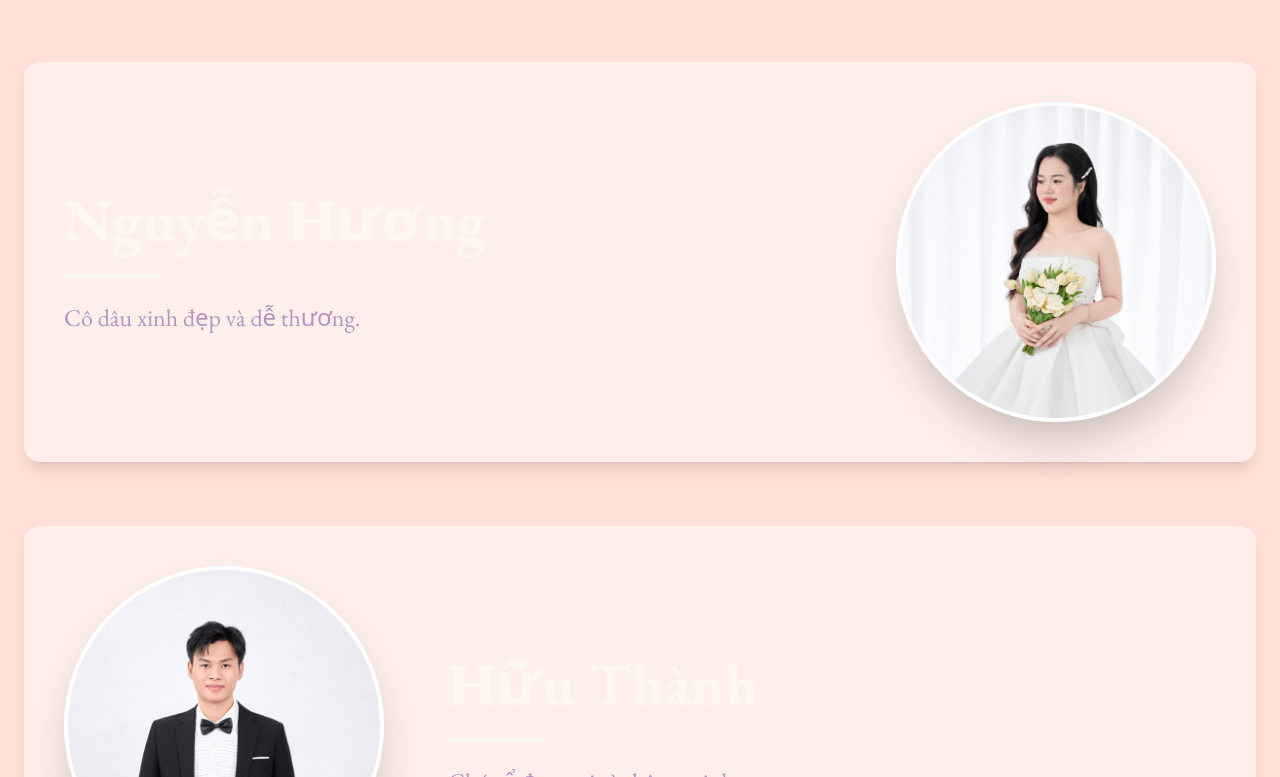
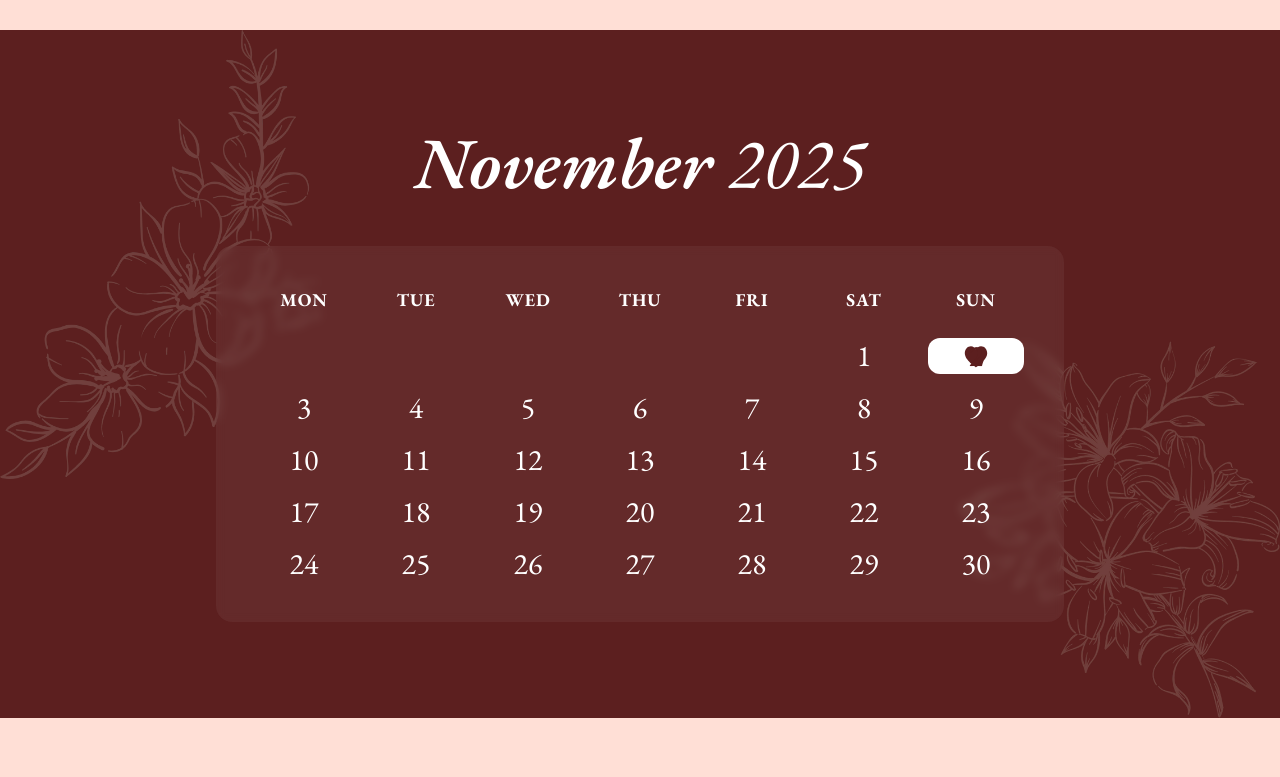
Before and after one commit to sonhip/wedding-invitation, a React (Vite) app: page / in a window 1280 px wide. Shown: the part 1043-1820 px from the top of the page. Built offline with nearby package versions, Linux system fonts and the light colour scheme; no server answers.

Commit message:
feat: add Calendar component with fade-in animation and November 2025 data; integrate into App component

```diff
--- a/src/App.tsx
+++ b/src/App.tsx
@@ -7,16 +7,17 @@ import EventDetailsSection from "./pages/event-details-section";
 import FooterSection from "./pages/footer-section";
 import GallerySection from "./pages/gallery-section";
 import HeroSection from "./pages/hero-section";
+import Calendar from "./pages/calendar";
+import ThankYouSection from "./pages/thank-you-section";
 import PeopleSection from "./pages/people-section";
-import ThankYouSection from "./pages/thank-you-section";
 
 function App() {
   return (
     <div className="min-h-screen">
       <FallingSnows>
         <HeroSection />
+        <Calendar />
         <PeopleSection />
-        {/* <AboutUsSection /> */}
         <EventDetailsSection />
         <Carousel />
         <CountDownSection />
--- /dev/null
+++ b/src/pages/calendar/index.tsx
@@ -0,0 +1,140 @@
+import { gsap } from "gsap";
+import { ScrollTrigger } from "gsap/ScrollTrigger";
+import { useEffect } from "react";
+
+gsap.registerPlugin(ScrollTrigger);
+
+const Calendar = () => {
+  useEffect(() => {
+    // Animation for calendar fade in
+    gsap.fromTo(
+      ".calendar-container",
+      { opacity: 0, y: 50 },
+      {
+        opacity: 1,
+        y: 0,
+        duration: 1.2,
+        ease: "power3.out",
+        scrollTrigger: {
+          trigger: ".calendar-section",
+          start: "top 75%",
+        },
+      }
+    );
+  }, []);
+
+  // November 2025 calendar data
+  const daysInMonth = [
+    { day: "", week: 0 }, // Empty cells for alignment
+    { day: "", week: 0 },
+    { day: "", week: 0 },
+    { day: "", week: 0 },
+    { day: "", week: 0 },
+    { day: 1, week: 0 },
+    { day: 2, week: 0, highlight: true }, // Wedding day - Sunday
+    { day: 3, week: 1 },
+    { day: 4, week: 1 },
+    { day: 5, week: 1 },
+    { day: 6, week: 1 },
+    { day: 7, week: 1 },
+    { day: 8, week: 1 },
+    { day: 9, week: 1 },
+    { day: 10, week: 2 },
+    { day: 11, week: 2 },
+    { day: 12, week: 2 },
+    { day: 13, week: 2 },
+    { day: 14, week: 2 },
+    { day: 15, week: 2 },
+    { day: 16, week: 2 },
+    { day: 17, week: 3 },
+    { day: 18, week: 3 },
+    { day: 19, week: 3 },
+    { day: 20, week: 3 },
+    { day: 21, week: 3 },
+    { day: 22, week: 3 },
+    { day: 23, week: 3 },
+    { day: 24, week: 4 },
+    { day: 25, week: 4 },
+    { day: 26, week: 4 },
+    { day: 27, week: 4 },
+    { day: 28, week: 4 },
+    { day: 29, week: 4 },
+    { day: 30, week: 4 },
+  ];
+
+  return (
+    <section className="calendar-section mt-8 relative py-16 md:py-24 bg-wedding-brown overflow-hidden">
+      {/* Flower decorations */}
+      <img
+        src="/images/boxes/flower-left.webp"
+        alt=""
+        className="absolute left-0 top-0 w-48 h-auto md:w-64 lg:w-80 opacity-60 pointer-events-none"
+      />
+      <img
+        src="/images/boxes/flower-right.webp"
+        alt=""
+        className="absolute right-0 bottom-0 w-48 h-auto md:w-64 lg:w-80 opacity-60 pointer-events-none"
+      />
+
+      <div className="calendar-container relative z-10 max-w-4xl mx-auto px-6">
+        {/* Calendar Title */}
+        <div className="text-center mb-8 md:mb-12">
+          <h2 className="text-white text-5xl md:text-6xl lg:text-7xl font-serif italic mb-2">
+            November <span className="font-normal">2025</span>
+          </h2>
+        </div>
+
+        {/* Calendar Grid */}
+        <div className="bg-white/5 backdrop-blur-sm rounded-2xl p-6 md:p-8 lg:p-10">
+          {/* Week days header */}
+          <div className="grid grid-cols-7 gap-2 md:gap-4 mb-4 md:mb-6">
+            {["MON", "TUE", "WED", "THU", "FRI", "SAT", "SUN"].map((day) => (
+              <div
+                key={day}
+                className="text-white text-center font-bold text-sm md:text-base lg:text-lg tracking-wider"
+              >
+                {day}
+              </div>
+            ))}
+          </div>
+
+          {/* Calendar days */}
+          <div className="grid grid-cols-7 gap-2 md:gap-4">
+            {daysInMonth.map((item, index) => (
+              <div
+                key={index}
+                className="aspect-square flex items-center justify-center relative"
+              >
+                {item.day ? (
+                  item.highlight ? (
+                    // Wedding day with heart
+                    <div className="relative w-full h-full flex items-center justify-center">
+                      <div className="absolute inset-0 bg-white rounded-lg md:rounded-xl flex items-center justify-center">
+                        <svg
+                          viewBox="0 0 100 100"
+                          className="w-full h-full p-1 fill-wedding-brown"
+                        >
+                          <path d="M50,90 C50,90 10,65 10,40 C10,25 20,15 32,15 C40,15 45,20 50,28 C55,20 60,15 68,15 C80,15 90,25 90,40 C90,65 50,90 50,90 Z" />
+                        </svg>
+                      </div>
+                      <span className="relative z-20 text-wedding-brown font-bold text-xl md:text-2xl lg:text-3xl pointer-events-none">
+                        {item.day}
+                      </span>
+                    </div>
+                  ) : (
+                    // Regular day
+                    <span className="text-white text-xl md:text-2xl lg:text-3xl font-light">
+                      {item.day}
+                    </span>
+                  )
+                ) : null}
+              </div>
+            ))}
+          </div>
+        </div>
+      </div>
+    </section>
+  );
+};
+
+export default Calendar;
```
